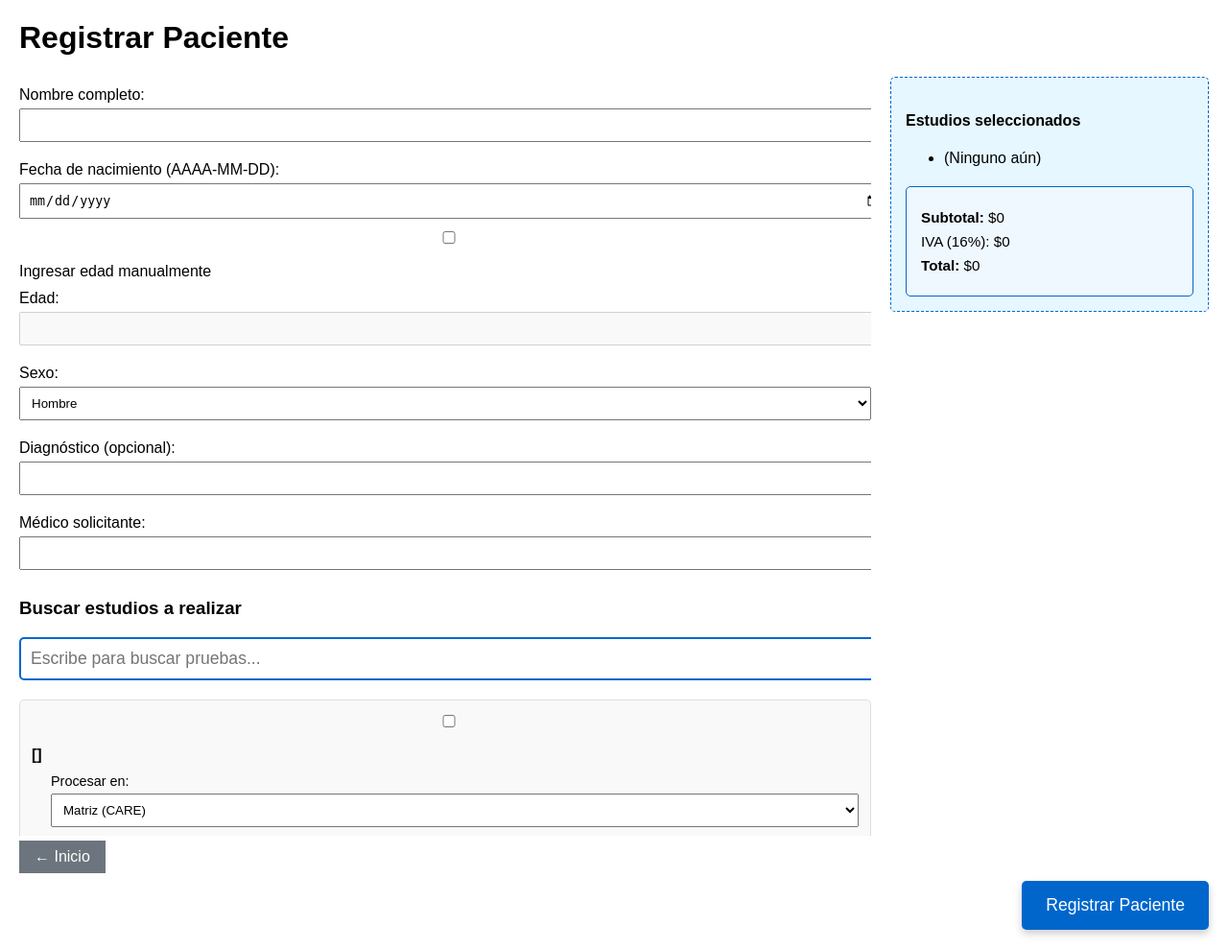
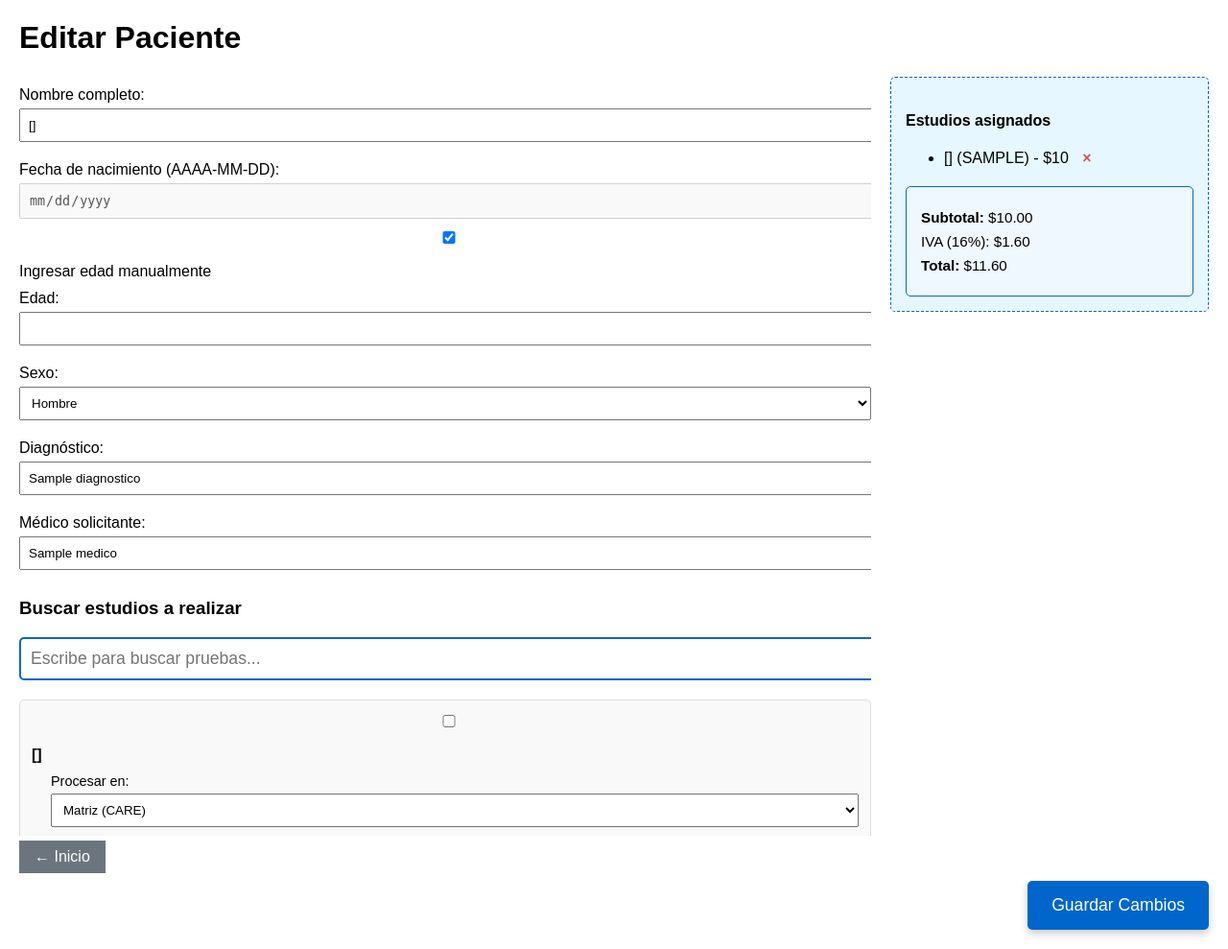
Before and after one commit to qfbwilsonmay-ai/care-laboratorio, a Flask app: template templates/editar_paciente.html in a window 1280 px wide. Shown: the whole page at 96% size. Run offline with Flask 3, Linux system fonts and the light colour scheme; the template is opened without the code that fills it: most values are stand-ins (such as "Sample title", 1, 10 or a date in 2020).

Commit message:
Corregido: editar_paciente muestra datos, estudios y permite eliminar

```diff
--- a/templates/editar_paciente.html
+++ b/templates/editar_paciente.html
@@ -1,7 +1,7 @@
 <!DOCTYPE html>
 <html>
 <head>
-    <title>Registrar Paciente - CARE</title>
+    <title>Editar Paciente - CARE</title>
     <style>
         body { font-family: Arial, sans-serif; margin: 20px; }
         .container { display: flex; gap: 20px; }
@@ -79,18 +79,24 @@
         .resumen div {
             margin: 8px 0;
         }
+        .eliminar-estudio {
+            color: #d9534f;
+            font-weight: bold;
+            cursor: pointer;
+            margin-left: 10px;
+        }
     </style>
 </head>
 <body>
-    <h1>Registrar Paciente</h1>
+    <h1>Editar Paciente</h1>
     <form method="POST" id="registroForm">
         <div class="container">
             <div class="left-column">
                 <label>Nombre completo:</label>
-                <input type="text" name="nombre" required>
+                <input type="text" name="nombre" value="{{ paciente.nombre }}" required>
 
                 <label>Fecha de nacimiento (AAAA-MM-DD):</label>
-                <input type="date" name="fecha_nac" id="fecha_nac">
+                <input type="date" name="fecha_nac" id="fecha_nac" value="{{ paciente.fecha_nacimiento }}">
 
                 <div>
                     <input type="checkbox" id="usar_edad_manual" onchange="toggleEdad()">
@@ -98,20 +104,22 @@
                 </div>
 
                 <label>Edad:</label>
-                <input type="number" name="edad_manual" id="edad_manual" disabled>
+                <input type="number" name="edad_manual" id="edad_manual"
+                       value="{{ paciente.edad if paciente.edad else '' }}"
+                       disabled>
 
                 <label>Sexo:</label>
                 <select name="sexo" required>
-                    <option value="M">Hombre</option>
-                    <option value="F">Mujer</option>
-                    <option value="O">Otro</option>
+                    <option value="M" {% if paciente.sexo == 'M' %}selected{% endif %}>Hombre</option>
+                    <option value="F" {% if paciente.sexo == 'F' %}selected{% endif %}>Mujer</option>
+                    <option value="O" {% if paciente.sexo == 'O' %}selected{% endif %}>Otro</option>
                 </select>
 
-                <label>Diagnóstico (opcional):</label>
-                <input type="text" name="diagnostico">
+                <label>Diagnóstico:</label>
+                <input type="text" name="diagnostico" value="{{ paciente.diagnostico }}">
 
                 <label>Médico solicitante:</label>
-                <input type="text" name="medico" required>
+                <input type="text" name="medico" value="{{ paciente.medico }}" required>
 
                 <h3>Buscar estudios a realizar</h3>
                 <input type="text" id="buscador" class="buscador" placeholder="Escribe para buscar pruebas..." onkeyup="buscarPruebas()">
@@ -119,12 +127,12 @@
                 <div id="lista-pruebas">
                     {% for p in pruebas %}
                     <div class="prueba-item" data-nombre="{{ p.nombre|lower }}" data-clave="{{ p.clave|lower }}">
-                        <input type="checkbox" name="pruebas" value="{{ p.clave }}" id="prueba_{{ p.clave }}" onchange="actualizarSeleccionados()">
+                        <input type="checkbox" name="nuevos_estudios" value="{{ p.clave }}" id="prueba_{{ p.clave }}" onchange="actualizarSeleccionados()">
                         <label for="prueba_{{ p.clave }}"><strong>{{ p.nombre }}</strong></label>
 
                         <div style="margin-left: 20px; font-size: 0.9em;">
                             <label>Procesar en:</label>
-                            <select name="laboratorio_{{ p.clave }}" id="lab_{{ p.clave }}" onchange="actualizarPrecio('{{ p.clave }}')">
+                            <select name="laboratorio_nuevo_{{ p.clave }}" id="lab_{{ p.clave }}" onchange="actualizarPrecio('{{ p.clave }}')">
                                 <option value="matriz">Matriz (CARE)</option>
                                 <option value="sigma">SIGMA (maquila)</option>
                             </select>
@@ -141,9 +149,9 @@
             </div>
 
             <div class="right-column">
-                <h4>Estudios seleccionados</h4>
+                <h4>Estudios asignados</h4>
                 <ul id="lista-seleccionados">
-                    <li>(Ninguno aún)</li>
+                    <!-- Aquí se muestran los estudios ya agregados -->
                 </ul>
 
                 <div class="resumen">
@@ -158,7 +166,7 @@
     </form>
 
     <!-- Botón anclado funcional -->
-    <button type="submit" form="registroForm" class="btn-anclado">Registrar Paciente</button>
+    <button type="submit" form="registroForm" class="btn-anclado">Guardar Cambios</button>
 
     <script>
         function toggleEdad() {
@@ -166,6 +174,16 @@
             document.getElementById('fecha_nac').disabled = usarManual;
             document.getElementById('edad_manual').disabled = !usarManual;
         }
+
+        // Inicializar estado del checkbox de edad
+        window.addEventListener('DOMContentLoaded', () => {
+            const fechaInput = document.getElementById('fecha_nac');
+            const manualInput = document.getElementById('edad_manual');
+            if (!fechaInput.value) {
+                document.getElementById('usar_edad_manual').checked = true;
+                toggleEdad();
+            }
+        });
 
         function buscarPruebas() {
             const input = document.getElementById('buscador');
@@ -184,7 +202,7 @@
             actualizarSeleccionados();
         }
 
-        // Precios desde el backend (inyectados en JSON)
+        // Precios desde el backend
         const preciosData = {
             {% for p in pruebas %}
             "{{ p.clave }}": {
@@ -202,20 +220,39 @@
         }
 
         function actualizarSeleccionados() {
-            const checkboxes = document.querySelectorAll('input[name="pruebas"]:checked');
+            const checkboxes = document.querySelectorAll('input[name="nuevos_estudios"]:checked');
             const lista = document.getElementById('lista-seleccionados');
             let subtotal = 0;
 
-            if (checkboxes.length === 0) {
-                lista.innerHTML = '<li>(Ninguno aún)</li>';
-                document.getElementById('subtotal').textContent = '0';
-                document.getElementById('iva').textContent = '0';
-                document.getElementById('total').textContent = '0';
-                return;
-            }
-
+            // Limpiar lista
             lista.innerHTML = '';
 
+            // Añadir estudios ya existentes (con eliminación)
+            {% for estudio in estudios_asignados %}
+            const liExistente = document.createElement('li');
+            const labText = "{{ estudio.procesado_en|upper }}";
+            const clave = "{{ estudio.clave }}";
+            liExistente.textContent = `{{ estudio.nombre }} (${labText}) - ${{ estudio.precio }}`;
+            const eliminar = document.createElement('span');
+            eliminar.textContent = " ×";
+            eliminar.className = "eliminar-estudio";
+            eliminar.onclick = function() {
+                if (confirm('¿Eliminar este estudio?')) {
+                    const input = document.createElement('input');
+                    input.type = 'hidden';
+                    input.name = 'eliminar_{{ estudio.clave }}';
+                    input.value = '1';
+                    document.getElementById('registroForm').appendChild(input);
+                    liExistente.remove();
+                    actualizarResumen();
+                }
+            };
+            liExistente.appendChild(eliminar);
+            lista.appendChild(liExistente);
+            subtotal += parseFloat("{{ estudio.precio }}");
+            {% endfor %}
+
+            // Añadir nuevos seleccionados
             checkboxes.forEach(checkbox => {
                 const clave = checkbox.value;
                 const label = document.querySelector(`label[for="${checkbox.id}"]`).innerText;
@@ -237,6 +274,7 @@
             document.getElementById('total').textContent = total.toFixed(2);
         }
 
+        // Inicializar
         document.addEventListener('DOMContentLoaded', function() {
             setTimeout(() => {
                 const allPruebas = document.querySelectorAll('.prueba-item');
```
